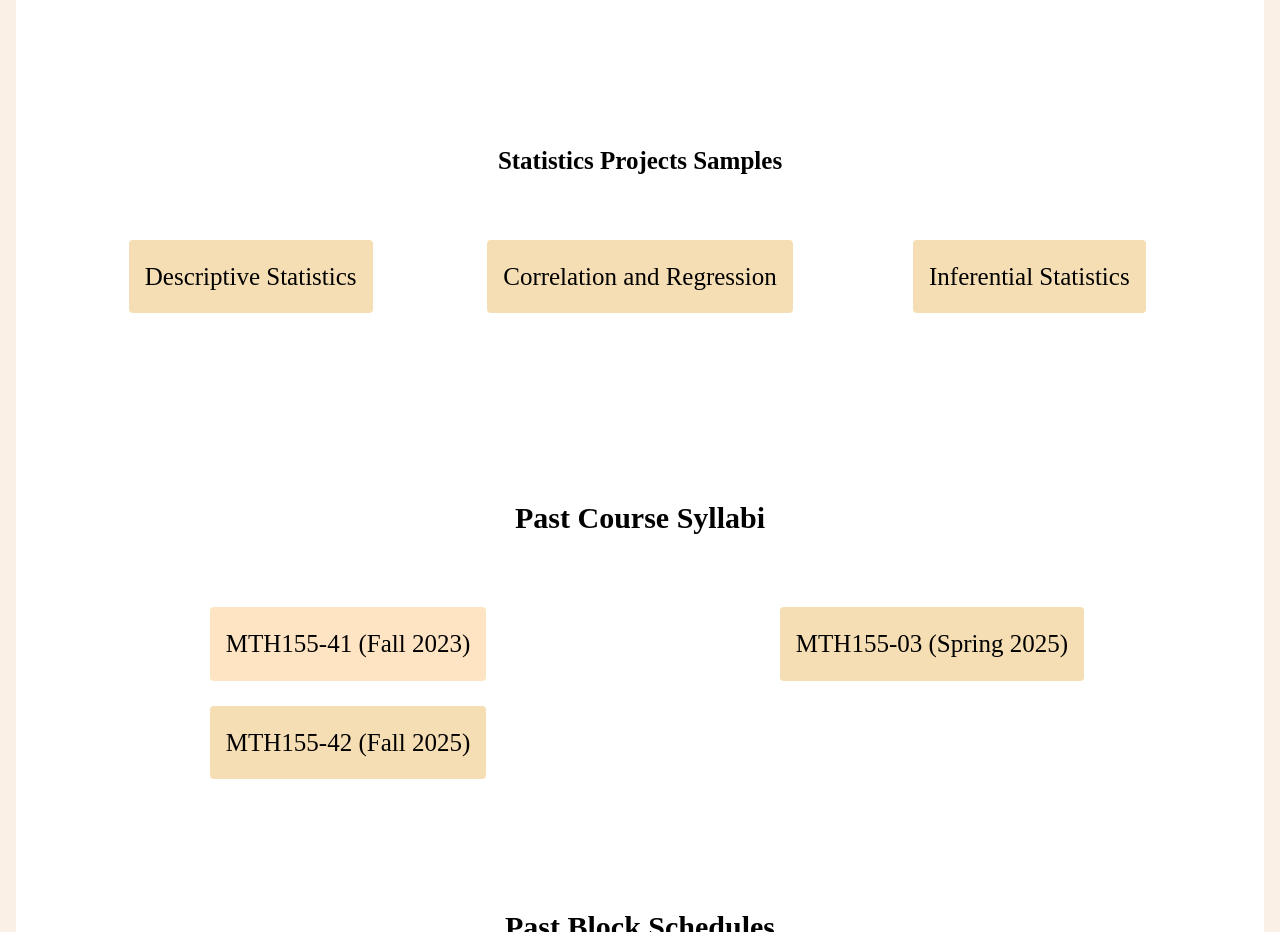
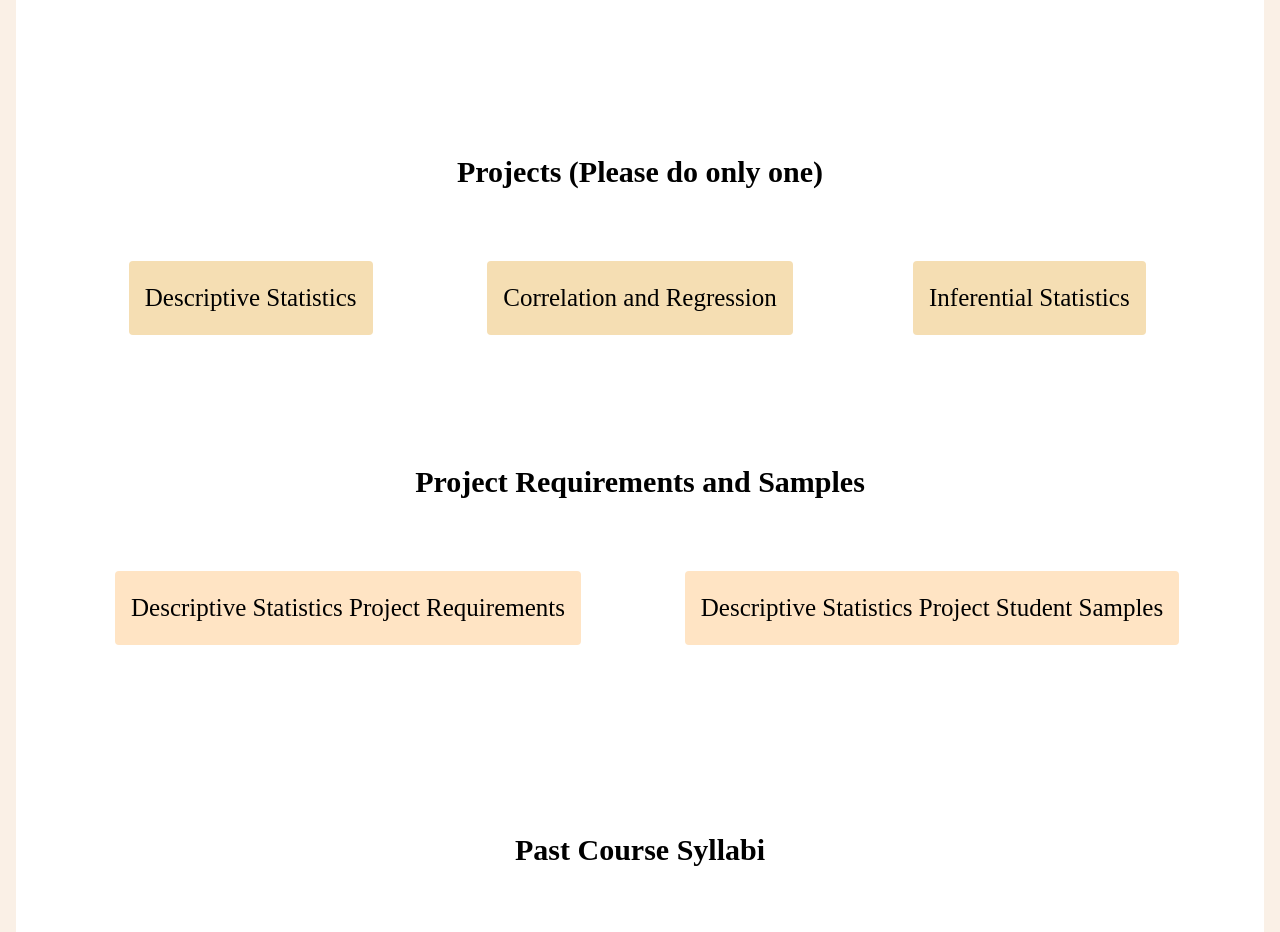
Before and after one commit to MathematicsCourses/Statistical-Reasoning, a plain HTML site: page index.html in a window 1280 px wide. Shown: the part 3460-4392 px from the top of the page. Drawn offline with nearby package versions, Linux system fonts and the light colour scheme; some packages are replaced by stand-ins of ours.

Commit message:
Update changes: 11/24: 1:25 am EDT

```diff
--- a/index.html
+++ b/index.html
@@ -311,7 +311,7 @@
             </div>
             <br><br>
             <div class="w3-row" id="projects">
-                <p><b>Statistics Projects Samples</b></p>
+                <h3>Projects (Please do only one)</h3>
                 <div class="w3-col s4">
                     <p>
                         <a href="https://scholarlycommunication.github.io/Presentations/Projects/Statistics/DescriptiveStatistics.html#studentsProjects"
@@ -333,6 +333,30 @@
                         </a>
                     </p>
                 </div>
+            </div>
+            <br>
+            <div class="w3-row" id="projects">
+                <h3>Project Requirements and Samples</h3>
+                <div class="w3-col s6">
+                    <p>
+                        <a href="ProjectRequirements/MTH155-ProjectRequirements-Guidelines.pdf"
+                            class="w3-button w3-bisque w3-round w3-padding w3-hover-green">
+                            Descriptive Statistics Project Requirements
+                        </a>
+                    </p>
+
+                </div>
+
+                <div class="w3-col s6">
+                    <p>
+                        <a href="https://scholarlycommunication.github.io/Presentations/Projects/Statistics/DescriptiveStatistics.html#studentsProjects"
+                            class="w3-button w3-bisque w3-round w3-padding w3-hover-green">
+                            Descriptive Statistics Project Student Samples
+                        </a>
+                    </p>
+
+                </div>
+
             </div>
             <br><br>
             <div class="w3-row" id="pastCourseSyllabi">
```
Also changed, not shown: 2 other files.
